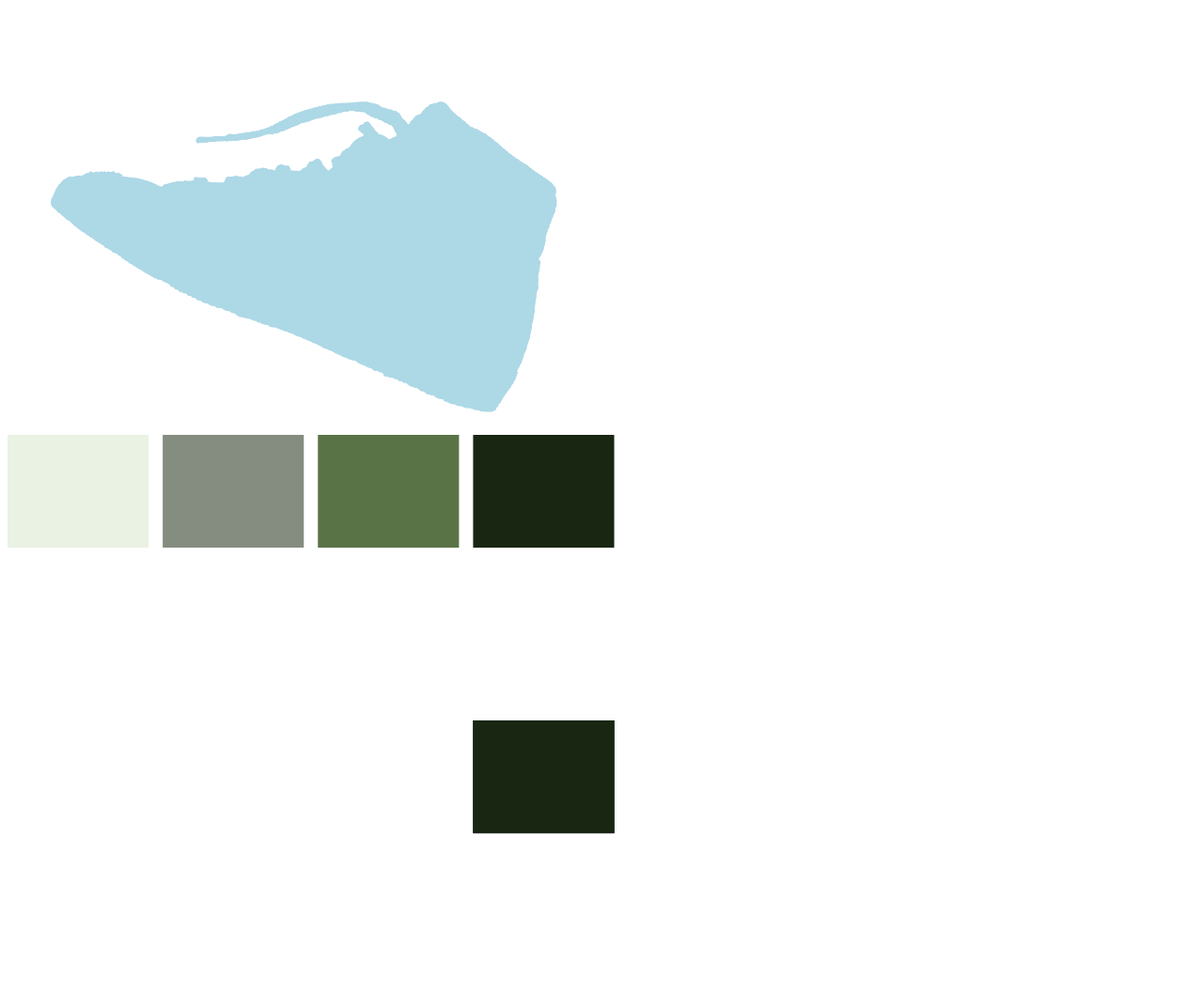
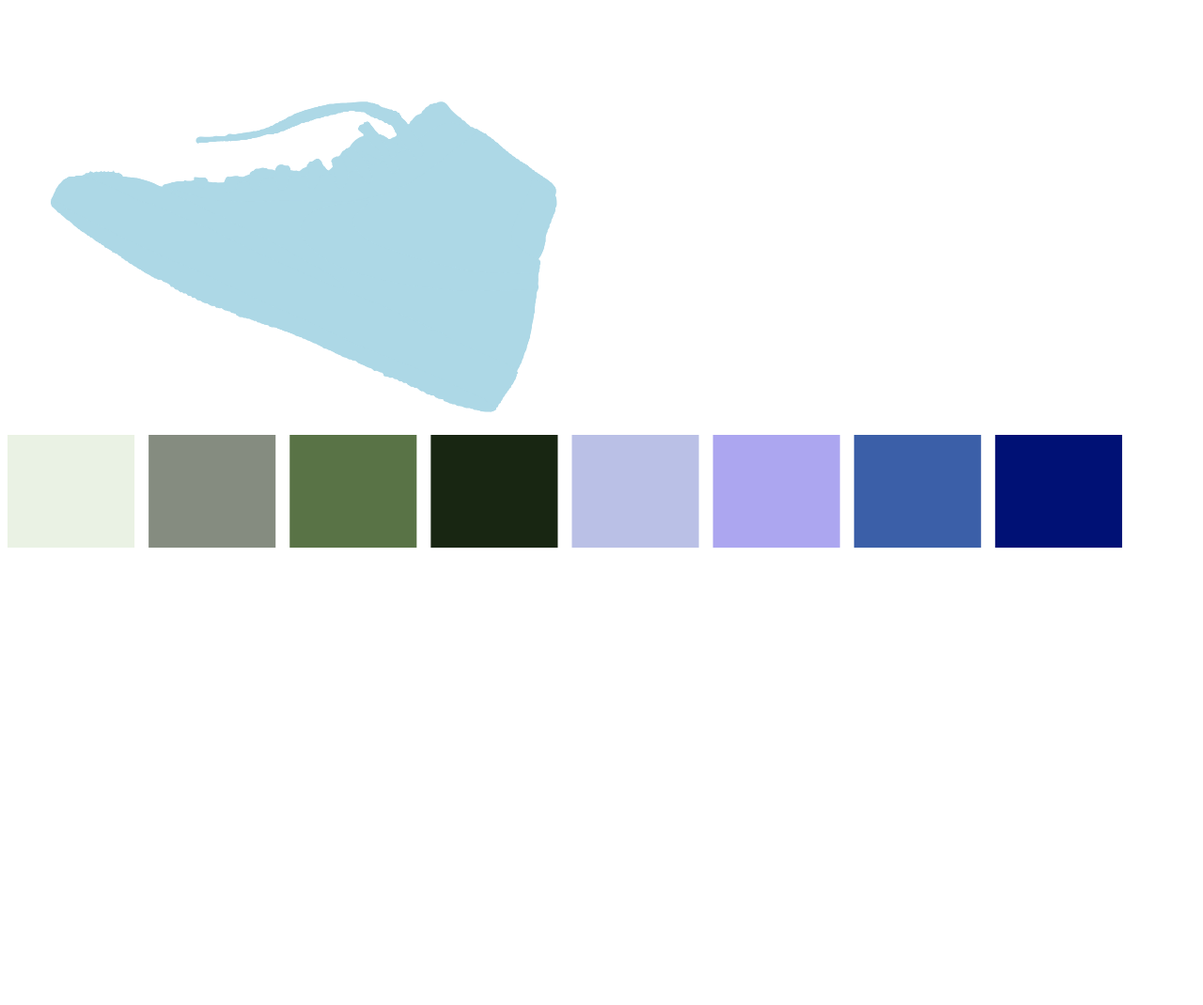
Before and after one commit to kath423a/shoe_configurator, a plain HTML site: page index.html in a window 1280 px wide. Shown: the whole page at 94% size. After the commit the page ends 800 px from the top, so only its background shows below. Drawn offline with Linux system fonts and the light colour scheme.

Commit message:
colorpalette done

```diff
--- a/index.html
+++ b/index.html
@@ -10,16 +10,14 @@
     <section></section>
 
     <svg viewBox="0 0 842 200">
-      <rect class="color_btn" width="100" height="80" fill="#EAF2E4"></rect>
-      <rect class="color_btn" x="110" width="100" height="80" fill="#858C80"></rect>
-      <rect class="color_btn" x="220" width="100" height="80" fill="#597346"></rect>
-      <rect class="color_btn" x="330" width="100" height="80" fill="#182612"></rect>
-    </svg>
-    <svg viewBox="0 0 842 200">
-      <rect class="color_btn" x="330" width="100" height="80" fill="red"></rect>
-      <rect class="color_btn" x="330" width="100" height="80" fill="blue"></rect>
-      <rect class="color_btn" x="330" width="100" height="80" fill="green"></rect>
-      <rect class="color_btn" x="330" width="100" height="80" fill="#182612"></rect>
+      <rect class="color_btn" width="90" height="80" fill="#EAF2E4"></rect>
+      <rect class="color_btn" x="100" width="90" height="80" fill="#858C80"></rect>
+      <rect class="color_btn" x="200" width="90" height="80" fill="#597346"></rect>
+      <rect class="color_btn" x="300" width="90" height="80" fill="#182612"></rect>
+      <rect class="color_btn" x="400" width="90" height="80" fill="#BAC0E6"></rect>
+      <rect class="color_btn" x="500" width="90" height="80" fill="#ACA6F0"></rect>
+      <rect class="color_btn" x="600" width="90" height="80" fill="#3B5FA8"></rect>
+      <rect class="color_btn" x="700" width="90" height="80" fill="#001175"></rect>
     </svg>
 
     <script src="script.js"></script>
```
